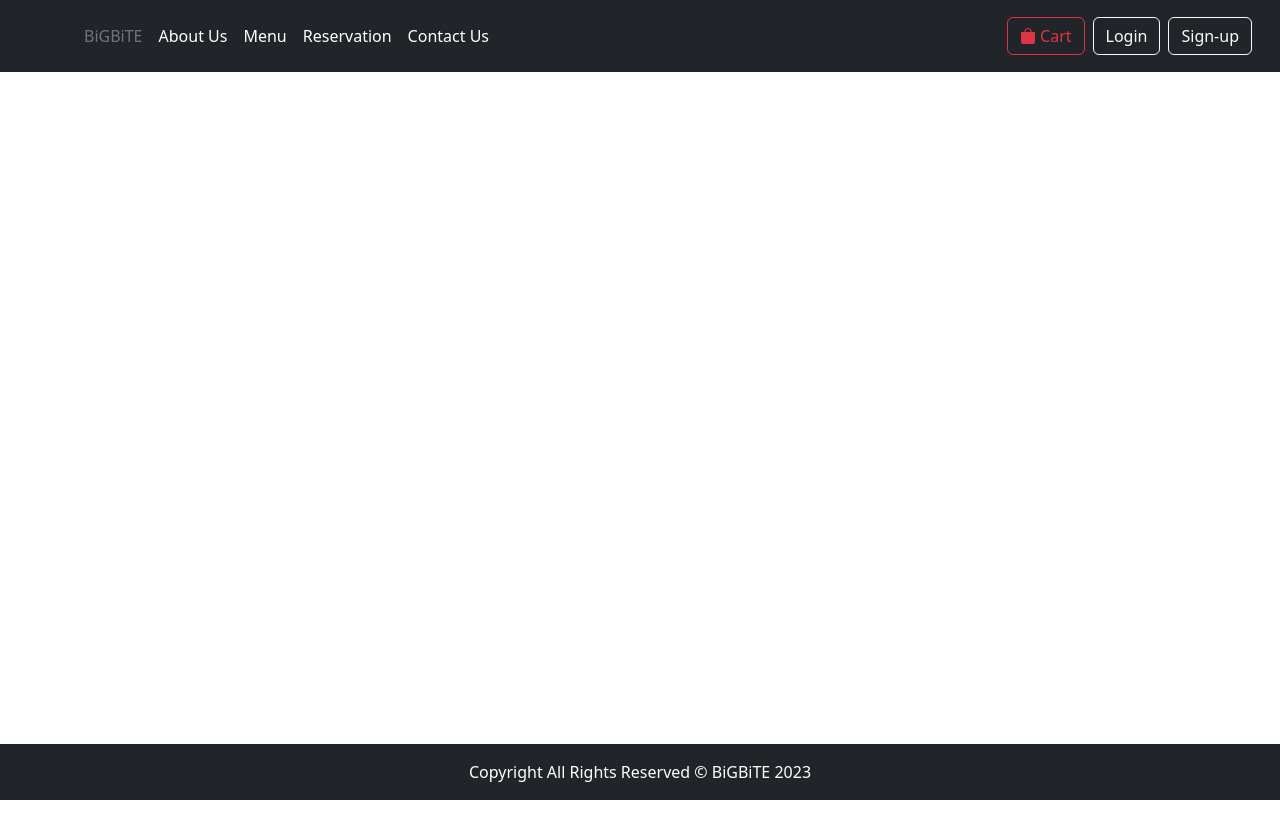
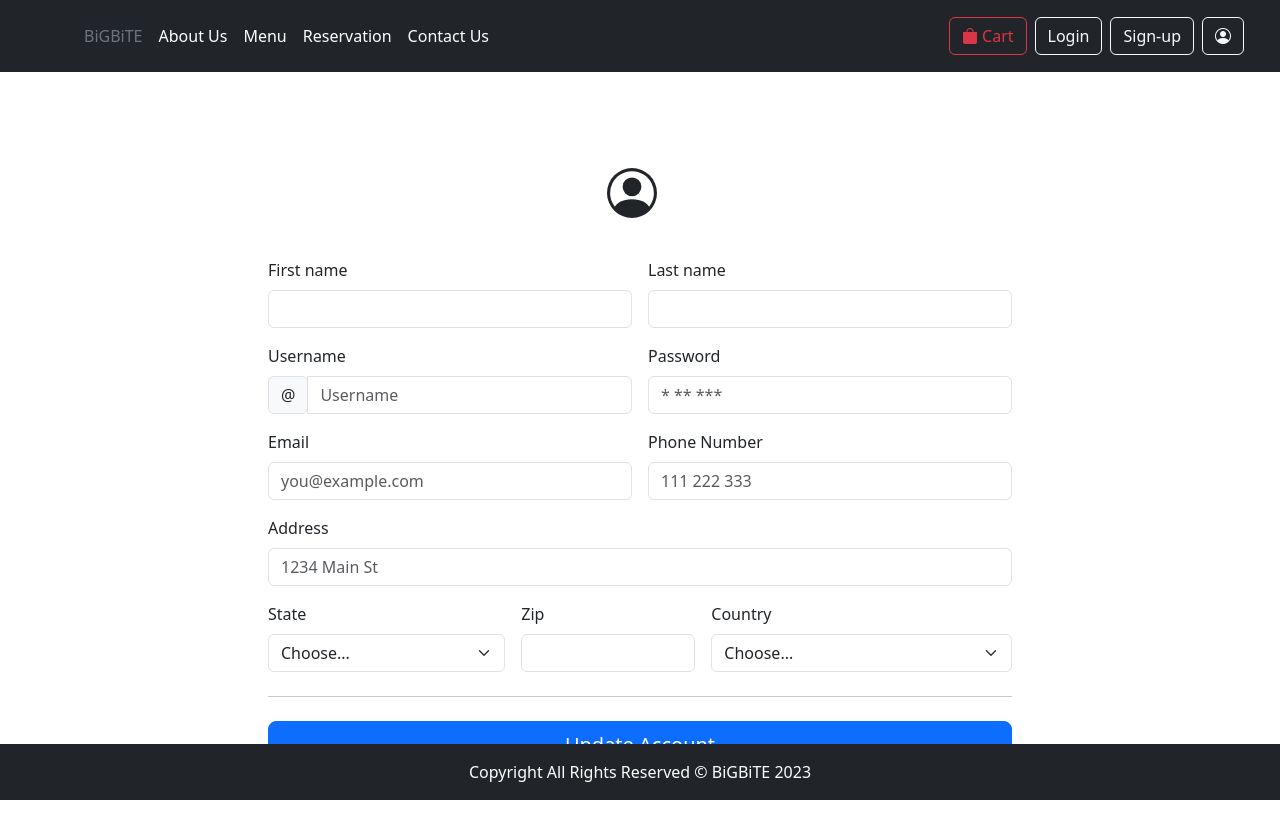
Before and after one commit to kitchPumpum/BigbiteRestaurent, an Angular app in the folder Frontend/: page /my-account in a window 1280 px wide. Before the commit this address led to /. Before the commit the page ends 800 px from the top, so only its background shows below. Built offline with nearby package versions, Linux system fonts and the light colour scheme.

Commit message:
Modified Header and Added My Account Component

```diff
--- a/Frontend/src/app/app-routing.module.ts
+++ b/Frontend/src/app/app-routing.module.ts
@@ -13,6 +13,7 @@ import { AboutUsComponent } from './about-us/about-us.component';
 import { SalesdashboardComponent } from './salesdashboard/salesdashboard.component';
 import { CustomerdashboardComponent } from './customerdashboard/customerdashboard.component';
 import { ReservationdashboardComponent } from './reservationdashboard/reservationdashboard.component';
+import { MyAccountComponent } from './my-account/my-account.component';
 
 
 
@@ -61,6 +62,10 @@ const routes: Routes = [
    {
     path: 'reservation-dashboard',
     component: ReservationdashboardComponent
+   },
+   {
+    path: 'my-account',
+    component: MyAccountComponent
    }
 ];
 
--- a/Frontend/src/app/app.module.ts
+++ b/Frontend/src/app/app.module.ts
@@ -18,6 +18,7 @@ import { AboutUsComponent } from './about-us/about-us.component';
 import { SalesdashboardComponent } from './salesdashboard/salesdashboard.component';
 import { CustomerdashboardComponent } from './customerdashboard/customerdashboard.component';
 import { ReservationdashboardComponent } from './reservationdashboard/reservationdashboard.component';
+import { MyAccountComponent } from './my-account/my-account.component';
 
 @NgModule({
   declarations: [
@@ -35,7 +36,8 @@ import { ReservationdashboardComponent } from './reservationdashboard/reservatio
     AboutUsComponent,
     SalesdashboardComponent,
     CustomerdashboardComponent,
-    ReservationdashboardComponent
+    ReservationdashboardComponent,
+    MyAccountComponent,
   ],
   imports: [
     BrowserModule,
--- a/Frontend/src/app/header/header.component.html
+++ b/Frontend/src/app/header/header.component.html
@@ -56,9 +56,19 @@
         <a routerLink="/login" type="button" class="btn btn-outline-light me-2"
           >Login</a
         >
-        <a routerLink="/signup" type="button" class="btn btn-outline-light"
+        <a routerLink="/signup" type="button" class="btn btn-outline-light me-2"
           >Sign-up</a
         >
+        <a routerLink="/profile" type="button" class="btn btn-outline-light me-2" data-bs-toggle="dropdown">
+          <i class="bi bi-person-circle" style="height:max-content">
+            <ul class="dropdown-menu dropdown-menu-dark">
+              <li><a class="dropdown-item" routerLink="/my-account">My Account</a></li>
+              <li><a class="dropdown-item" routerLink="/orderHistory">Order History</a></li>
+              <li><a class="dropdown-item" routerLink="/logout">Logout</a></li>
+            </ul>
+          </i>
+        </a>
+
       </div>
     </div>
   </div>
--- /dev/null
+++ b/Frontend/src/app/my-account/my-account.component.html
@@ -0,0 +1,76 @@
+<div class="container mt-5 pt-5 d-flex justify-content-center d-flex align-items-center">
+    <div class="col-md-7 col-lg-8">
+
+        <h4 class="mb-3" style="text-align: center;">
+            <svg xmlns="http://www.w3.org/2000/svg" width="50" height="50" fill="currentColor" class="bi bi-person-circle me-3" viewBox="0 0 16 16">
+                <path d="M11 6a3 3 0 1 1-6 0 3 3 0 0 1 6 0z"/>
+                <path fill-rule="evenodd" d="M0 8a8 8 0 1 1 16 0A8 8 0 0 1 0 8zm8-7a7 7 0 0 0-5.468 11.37C3.242 11.226 4.805 10 8 10s4.757 1.225 5.468 2.37A7 7 0 0 0 8 1z"/>
+              </svg></h4>
+              <br>
+
+          <div class="row g-3">
+            <div class="col-sm-6">
+              <label for="firstName" class="form-label">First name</label>
+              <input type="text" class="form-control" id="firstName" placeholder="" value="" required="">
+            </div>
+
+            <div class="col-sm-6">
+              <label for="lastName" class="form-label">Last name</label>
+              <input type="text" class="form-control" id="lastName" placeholder="" value="" required="">
+            </div>
+
+            <div class="col-6">
+              <label for="username" class="form-label">Username</label>
+              <div class="input-group has-validation">
+                <span class="input-group-text">@</span>
+                <input type="text" class="form-control" id="username" placeholder="Username" required="">
+              </div>
+            </div>
+
+            <div class="col-6">
+                <label for="password" class="form-label">Password</label>
+                <input type="password" class="form-control" id="email" placeholder="* ** ***">
+              </div>
+
+            <div class="col-6">
+              <label for="email" class="form-label">Email</label>
+              <input type="email" class="form-control" id="email" placeholder="you@example.com">
+            </div>
+
+            <div class="col-6">
+                <label for="phoneNumber" class="form-label">Phone Number</label>
+                <input type="number" class="form-control" id="phoneNumber" placeholder="111 222 333">
+              </div>
+
+            <div class="col-12">
+              <label for="address" class="form-label">Address</label>
+              <input type="text" class="form-control" id="address" placeholder="1234 Main St" required="">
+            </div>
+
+            <div class="col-md-4">
+              <label for="state" class="form-label">State</label>
+              <select class="form-select" id="state" required="">
+                <option value="">Choose...</option>
+                <option>California</option>
+                <option>New York</option>
+                <option>New Jerssy</option>
+              </select>
+            </div>
+
+            <div class="col-md-3">
+              <label for="zip" class="form-label">Zip</label>
+              <input type="number" class="form-control" id="zip" placeholder="" required="" fdprocessedid="8wpwc">
+            </div>
+
+            <div class="col-md-5">
+                <label for="country" class="form-label">Country</label>
+                <select class="form-select" id="country" required="" fdprocessedid="4sq95p">
+                  <option value="">Choose...</option>
+                  <option>United States</option>
+                </select>
+              </div>
+          </div>
+          <hr class="my-4">
+          <button class="w-100 btn btn-primary btn-lg" type="submit" >Update Account</button>
+      </div>
+</div>
```
Also changed, not shown: Frontend/src/app/my-account/my-account.component.ts (added, +10 -0 lines), Frontend/src/app/my-account/my-account.component.css (added), 1 other file (tests, documents, lock files or other folders).
